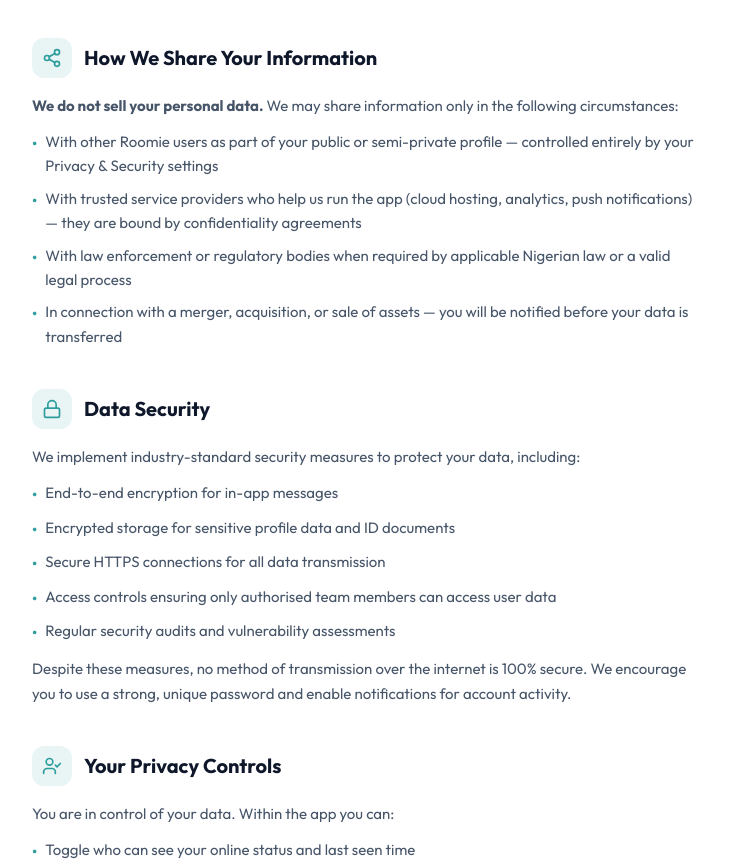
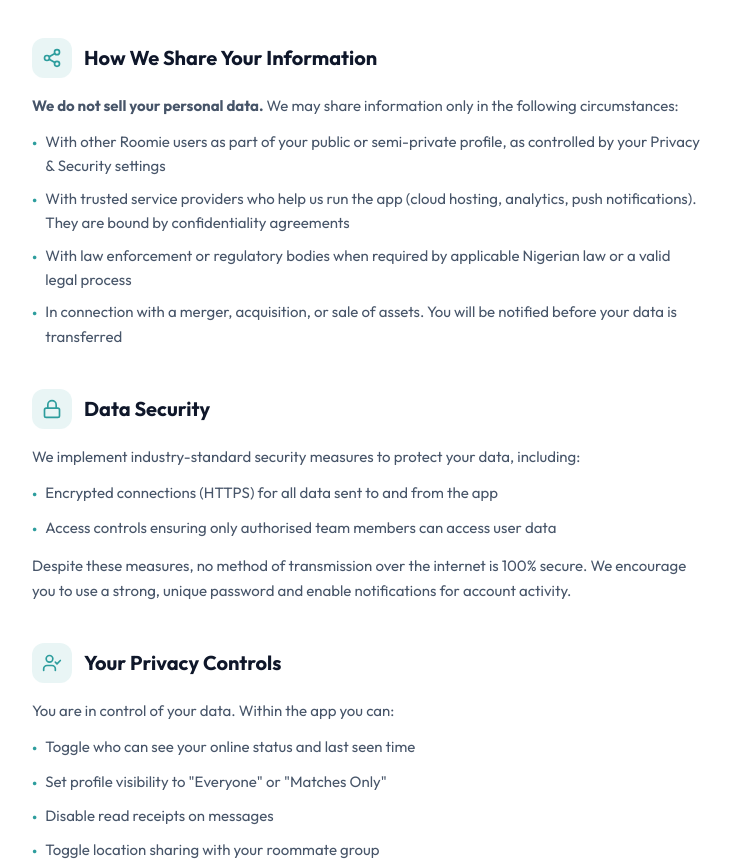
Before and after one commit to Yungflashh/roomie_page, a Next.js app: page /privacy in a window 1280 px wide. Shown: the part 1840-2704 px from the top of the page, without its empty margins (273-1003 px from the left). Built offline with nearby package versions, Linux system fonts and the light colour scheme.

Commit message:
Clean up privacy, terms and delete account copy

```diff
--- a/app/delete-account/page.tsx
+++ b/app/delete-account/page.tsx
@@ -133,7 +133,7 @@ export default function DeleteAccountPage() {
 
             <div className="space-y-5">
               <Step number={1} title="Open Roomie and go to your Profile" description="Tap your avatar or profile icon in the bottom navigation bar." />
-              <Step number={2} title="Open Settings" description='Tap the settings icon (⚙️) in the top-right corner of your profile.' />
+              <Step number={2} title="Open Settings" description="Tap the settings icon in the top-right corner of your profile." />
               <Step number={3} title='Tap "Privacy & Security"' description="Scroll down to find the Privacy & Security option in the settings menu." />
               <Step number={4} title='Scroll to "Danger Zone" and tap "Delete Account"' description="This is at the bottom of the Privacy & Security screen." />
               <Step number={5} title="Enter your password to confirm" description="Type your account password to verify it's really you, then tap Delete Forever." />
@@ -172,7 +172,7 @@ export default function DeleteAccountPage() {
             <p>
               Once your account is deleted, your profile, matches, messages, and all associated
               data <strong>cannot be recovered</strong>. If you're having trouble with the app,
-              consider reaching out to support before deleting — we'd love to help.
+              please contact support before deleting. We may be able to fix it.
             </p>
           </InfoCard>
 
--- a/app/privacy/page.tsx
+++ b/app/privacy/page.tsx
@@ -76,7 +76,7 @@ export default function PrivacyPage() {
             </div>
             <h1 className="text-4xl md:text-5xl font-bold text-slate-900 mb-4">Privacy Policy</h1>
             <p className="text-slate-500 max-w-xl mx-auto text-lg">
-              We take your privacy seriously. Here's exactly what we collect, why, and how we protect it.
+              This policy explains what we collect, why we collect it, and how we protect it.
             </p>
             <div className="inline-flex items-center gap-2 mt-6 px-4 py-2 bg-white rounded-full border border-slate-200 text-slate-400 text-sm">
               <Calendar className="w-4 h-4" />
@@ -161,10 +161,10 @@ export default function PrivacyPage() {
             </p>
             <BulletList
               items={[
-                'With other Roomie users as part of your public or semi-private profile — controlled entirely by your Privacy & Security settings',
-                'With trusted service providers who help us run the app (cloud hosting, analytics, push notifications) — they are bound by confidentiality agreements',
+                'With other Roomie users as part of your public or semi-private profile, as controlled by your Privacy & Security settings',
+                'With trusted service providers who help us run the app (cloud hosting, analytics, push notifications). They are bound by confidentiality agreements',
                 'With law enforcement or regulatory bodies when required by applicable Nigerian law or a valid legal process',
-                'In connection with a merger, acquisition, or sale of assets — you will be notified before your data is transferred',
+                'In connection with a merger, acquisition, or sale of assets. You will be notified before your data is transferred',
               ]}
             />
           </Section>
@@ -175,11 +175,8 @@ export default function PrivacyPage() {
             </p>
             <BulletList
               items={[
-                'End-to-end encryption for in-app messages',
-                'Encrypted storage for sensitive profile data and ID documents',
-                'Secure HTTPS connections for all data transmission',
-                'Access controls ensuring only authorised team members can access user data',
-                'Regular security audits and vulnerability assessments',
+                'Encrypted connections (HTTPS) for all data sent to and from the app',
+                                'Access controls ensuring only authorised team members can access user data',
               ]}
             />
             <p className="mt-3">
--- a/app/terms/page.tsx
+++ b/app/terms/page.tsx
@@ -221,8 +221,8 @@ export default function TermsPage() {
           {/* ── Messaging & Content ── */}
           <Section icon={MessageSquare} title="Messaging &amp; Content">
             <p>
-              All content you create or share on Roomie — including messages, listings, reviews,
-              and profile information — must comply with these terms. You are solely responsible
+              All content you create or share on Roomie, including messages, listings, reviews
+              and profile information, must comply with these terms. You are solely responsible
               for your content. You agree not to share:
             </p>
             <BulletList
```
